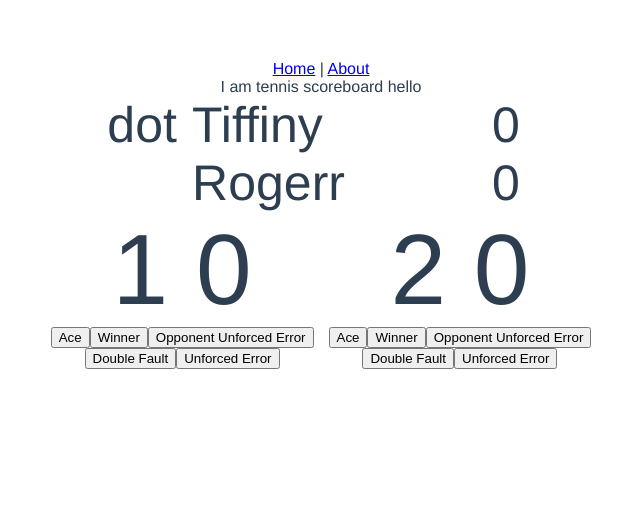
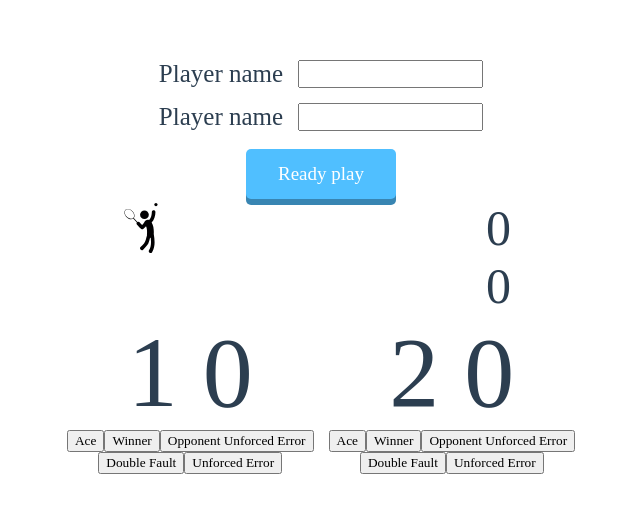
Before and after one commit to RickJia/vue-tennis-scoreboard, a Vue app: page /#/ in a window 1280 px wide. Shown: the top 512 px of the page, without its empty margins (319-959 px from the left). Built offline with nearby package versions, Linux system fonts and the light colour scheme.

Commit message:
Add PlayForm

```diff
--- a/src/App.vue
+++ b/src/App.vue
@@ -1,16 +1,15 @@
 <template>
   <div id="app">
-    <div id="nav">
+    <!-- <div id="nav">
       <router-link to="/">Home</router-link> |
       <router-link to="/about">About</router-link>
-    </div>
+    </div> -->
     <router-view/>
   </div>
 </template>
 
 <style lang="stylus">
 #app
-  font-family Avenir, Helvetica, Arial, sans-serif
   -webkit-font-smoothing antialiased
   -moz-osx-font-smoothing grayscale
   text-align center
--- a/src/components/GameBoard.vue
+++ b/src/components/GameBoard.vue
@@ -144,7 +144,6 @@ export default {
     },
     chanageServer() {
       const nextServer = this.match.find(player => player.id !== this.currentServerId);
-      this.currentServerId = nextServer.id;
       this.$emit('change:server', nextServer);
     },
     setNewSet() {
--- a/src/components/MatchScore.vue
+++ b/src/components/MatchScore.vue
@@ -2,7 +2,7 @@
 <div class="board">
   <div class="player" v-for="player in match" :key="player.id">
     <div class="serve">
-      <span v-if="player.id === currentServerId">dot</span>
+      <i  v-if="player.id === currentServerId" class="icon-serve"></i>
       <span v-else class="empty-block"></span>
     </div>
     <div class="flex">
@@ -23,14 +23,6 @@ export default {
   props: {
     match: Array,
     currentServerId: String
-  },
-  created: function () {
-    this.currentServer();
-  },
-  methods: {
-    currentServer() {
-      this.$emit('change:currentserver', this.currentServerId);
-    }
   }
 }
 </script>
@@ -40,7 +32,6 @@ export default {
     display flex
     flex-direction column
     font-size 50px
-    padding 0 150px
 
   .player
     display flex
@@ -60,8 +51,9 @@ export default {
     width 58.182px
 
   .serve
-    margin-right 15px
     width 70px
+    align-items: center;
+    display: flex;
 
   .flex
     display flex
--- /dev/null
+++ b/src/components/PlayForm.vue
@@ -0,0 +1,70 @@
+<template>
+  <form @submit.prevent="handleSubmit">
+  <div class="player-form">
+    <div class="player">
+      <label for="player1">Player name</label>
+      <input type="text" v-model="players.name1" name="player1">
+    </div>
+    <div class="player">
+      <label for="player2">Player name</label>
+      <input type="text" v-model="players.name2" name="player2">
+    </div>
+  </div>
+  <button>Ready play</button>
+  </form>
+</template>
+
+<script>
+export default {
+  name: 'PlayForm',
+  components: {
+  },
+  data: function() {
+    return {
+      players: {
+        name1: '',
+        name2: ''
+      }
+    }
+  },
+  methods: {
+    handleSubmit() {
+      console.log(this.players);
+      this.$emit('new:players', this.players);
+    }
+  }
+}
+</script>
+
+<style scoped lang="stylus">
+  .player-form
+    display flex
+    flex-direction column
+
+  .player
+    display flex
+    justify-content center
+
+  .player:nth-child(1)
+    margin-bottom 15px
+
+  label
+    font-size 25px
+    margin-right 15px
+
+  button
+    background #50bfff
+    height 50px
+    width 150px
+    border 0
+    border-radius 5px
+    color white
+    font-size 19px
+    margin-top: 18px
+    box-shadow: 0px 6px #3885b2
+    &:hover
+      background #48abe5
+    &:active
+      box-shadow: 0px 3px #204c66
+      transform: translateY(3px);
+</style>
--- /dev/null
+++ b/src/global-style/icon.css
@@ -0,0 +1,10 @@
+i[class*="icon"] {
+  display: block;
+}
+
+.icon-serve {
+  background-image: url('../assets/serve.svg');
+  background-repeat: no-repeat;
+  height: 50px;
+  width: 50px;
+}
--- /dev/null
+++ b/src/global-style/style.css
@@ -0,0 +1,11 @@
+body, button {
+  font-family: '微软雅黑',arail;
+}
+
+*:focus {
+  outline: none;
+}
+
+button {
+  cursor: pointer;
+}
--- a/src/main.js
+++ b/src/main.js
@@ -2,6 +2,8 @@ import Vue from 'vue'
 import App from './App.vue'
 import router from './router'
 import store from './store'
+import './global-style/style.css'
+import './global-style/icon.css'
 
 Vue.config.productionTip = false
 
--- a/src/views/TennisScoreboard.vue
+++ b/src/views/TennisScoreboard.vue
@@ -1,7 +1,8 @@
 <template>
   <div class="score-board">
-    I am tennis scoreboard
-    hello
+  <PlayForm
+    @new:players="addPlayers"
+  />
   <MatchScore
     :match="match"
     :currentServerId="currentServerId"
@@ -22,12 +23,14 @@
 <script>
 import MatchScore from '@/components/MatchScore.vue'
 import GameBoard from '@/components/GameBoard.vue'
+import PlayForm from '@/components/PlayForm.vue'
 
 export default {
   name: 'TennisScoreboard',
   components: {
     MatchScore,
-    GameBoard
+    GameBoard,
+    PlayForm,
   },
   data: function() {
     return {
@@ -45,14 +48,14 @@ export default {
       match: [
         {
           id: '1',
-          name: 'Tiffiny',
+          name: '',
           sets: [
             0
           ]
         },
         {
           id: '2',
-          name: 'Rogerr',
+          name: '',
           sets: [
             0
           ]
@@ -64,6 +67,10 @@ export default {
     }
   },
   methods: {
+    addPlayers(players) {
+      this.match[0].name = players.name1;
+      this.match[1].name = players.name2;
+    },
     addScore(recordOfThePoint) {
       console.log(recordOfThePoint);
     },
@@ -73,6 +80,7 @@ export default {
     },
     addRecord(record) {
       this.matchStatistic.records.push(record);
+      console.log(this.matchStatistic);
     },
     changeServer(nextServer) {
       this.currentServerId = nextServer.id;
```
Also changed, not shown: src/assets/serve.svg (added).
